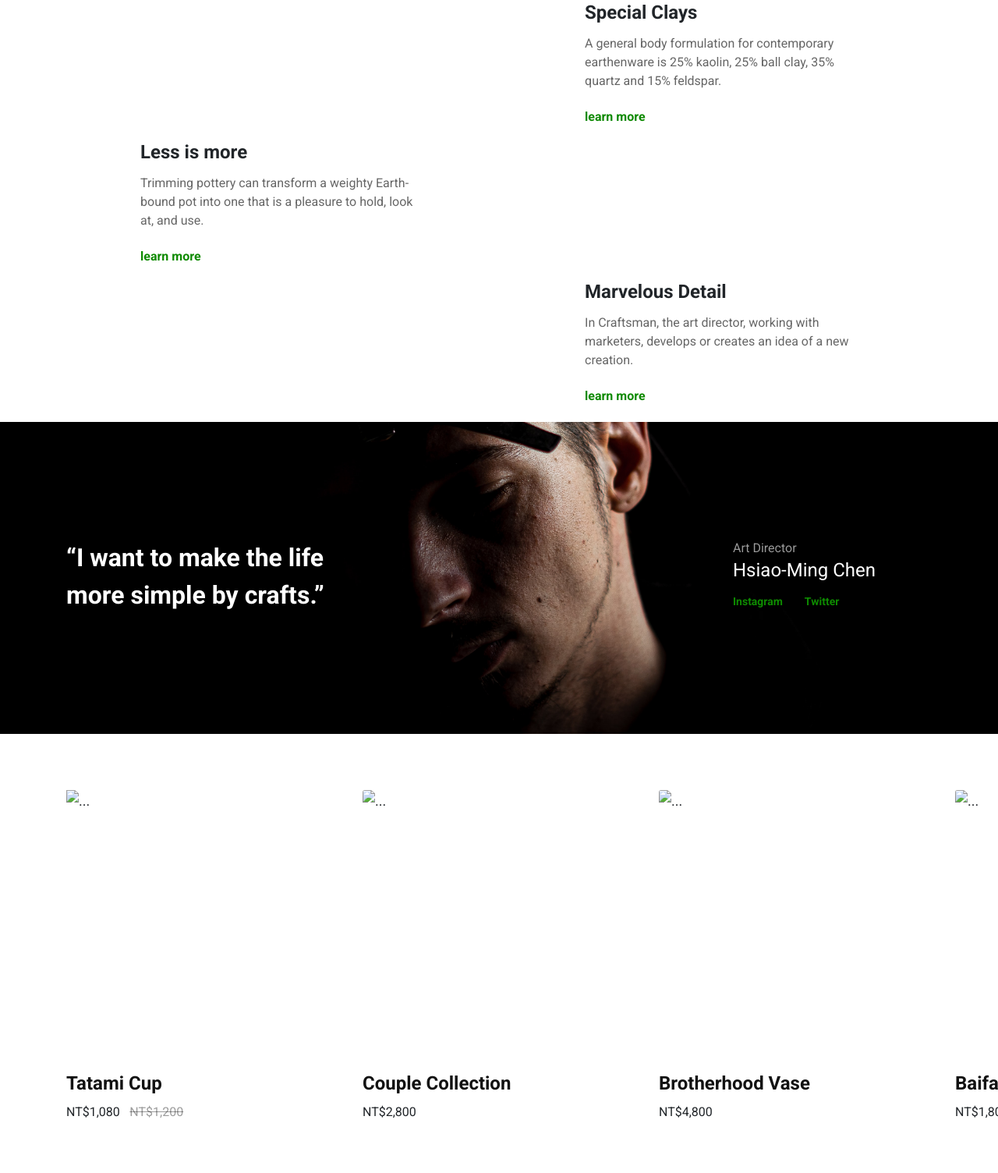
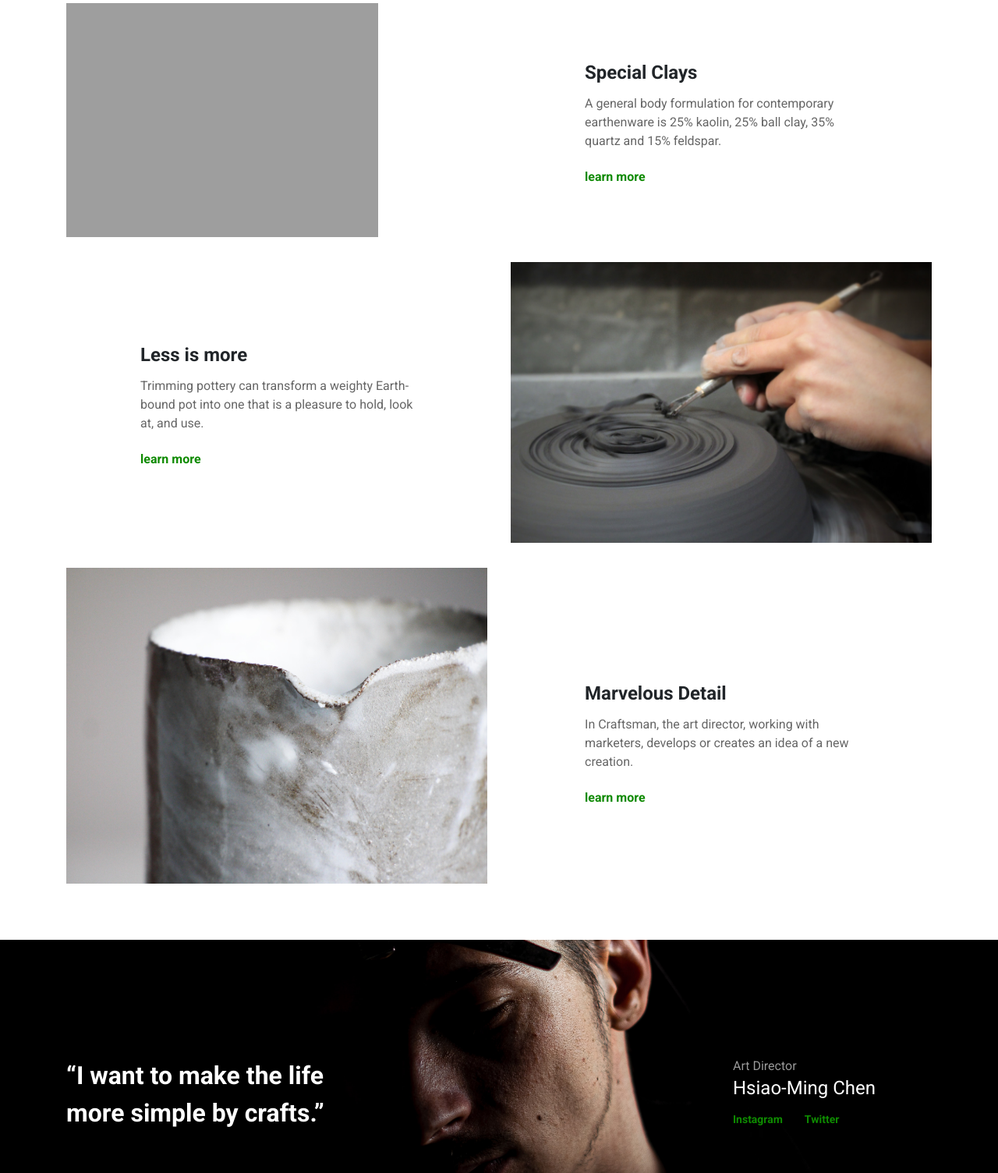
Before and after one commit to a3803896/HexSchool_week6, a plain HTML site: page index.html in a window 1280 px wide. Shown: the part 852-2356 px from the top of the page at 78% size. Drawn offline with nearby package versions, Linux system fonts and the light colour scheme; the site is published under a folder, as on GitHub Pages, so addresses that start at the root find nothing.

Commit message:
Update 2020-05-22T10:26:50.882Z

```diff
--- a/index.html
+++ b/index.html
@@ -98,7 +98,7 @@
 <div class="information container roboto">
     <div class="row">
         <div class="col-12 col-lg-6">
-            <img src="/assets/images/123.jpg" alt="">
+            <img src="./assets/images/123.jpg" alt="">
         </div>
         <div class="col-12 col-lg-6 d-lg-flex justify-content-lg-center align-items-lg-center">
             <div class="infoText">
@@ -113,7 +113,7 @@
 
     <div class="row d-lg-flex flex-lg-row-reverse">
         <div class="col-12 col-lg-6">
-            <img src="/assets/images/456.jpg" alt="">
+            <img src="./assets/images/456.jpg" alt="">
         </div>
         <div class="col-12 col-lg-6 d-lg-flex justify-content-lg-center align-items-lg-center">
             <div class="infoText">
@@ -128,7 +128,7 @@
 
     <div class="row">
         <div class="col-12 col-lg-6">
-            <img src="/assets/images/789.jpg" alt="">
+            <img src="./assets/images/789.jpg" alt="">
         </div>
         <div class="col-12 col-lg-6 d-lg-flex justify-content-lg-center align-items-lg-center">
             <div class="infoText">
@@ -167,7 +167,7 @@
         <div class="swiper-wrapper">
             <div class="swiper-slide">
                 <div class="card">
-                    <img src="/assets/images/tom-crew-XtyxEBiA8D8-unsplash.jpg" class="" alt="...">
+                    <img src="./assets/images/tom-crew-XtyxEBiA8D8-unsplash.jpg" class="" alt="...">
                     <div class="card-body">
                         <h3>Tatami Cup</h3>
                         <p>NT$1,080</p>
@@ -178,7 +178,7 @@
             </div>
             <div class="swiper-slide">
                 <div class="card">
-                    <img src="/assets/images/tom-crew-7HuTGlUfQSo-unsplash.jpg" class="card-img-top" alt="...">
+                    <img src="./assets/images/tom-crew-7HuTGlUfQSo-unsplash.jpg" class="card-img-top" alt="...">
                     <div class="card-body">
                         <h3>Couple Collection</h3>
                         <p>NT$2,800</p>
@@ -187,7 +187,7 @@
             </div>
             <div class="swiper-slide">
                 <div class="card">
-                    <img src="/assets/images/tom-crew-8_ldgq801cE-unsplash.jpg" class="card-img-top" alt="...">
+                    <img src="./assets/images/tom-crew-8_ldgq801cE-unsplash.jpg" class="card-img-top" alt="...">
                     <div class="card-body">
                         <h3>Brotherhood Vase</h3>
                         <p>NT$4,800</p>
@@ -197,7 +197,7 @@
             </div>
             <div class="swiper-slide">
                 <div class="card">
-                    <img src="/assets/images/tom-crew-bgIO-u4GEfI-unsplash.jpg" class="card-img-top" alt="...">
+                    <img src="./assets/images/tom-crew-bgIO-u4GEfI-unsplash.jpg" class="card-img-top" alt="...">
                     <div class="card-body">
                         <h3>Baifan Bowl</h3>
                         <p>NT$1,800</p>
```
